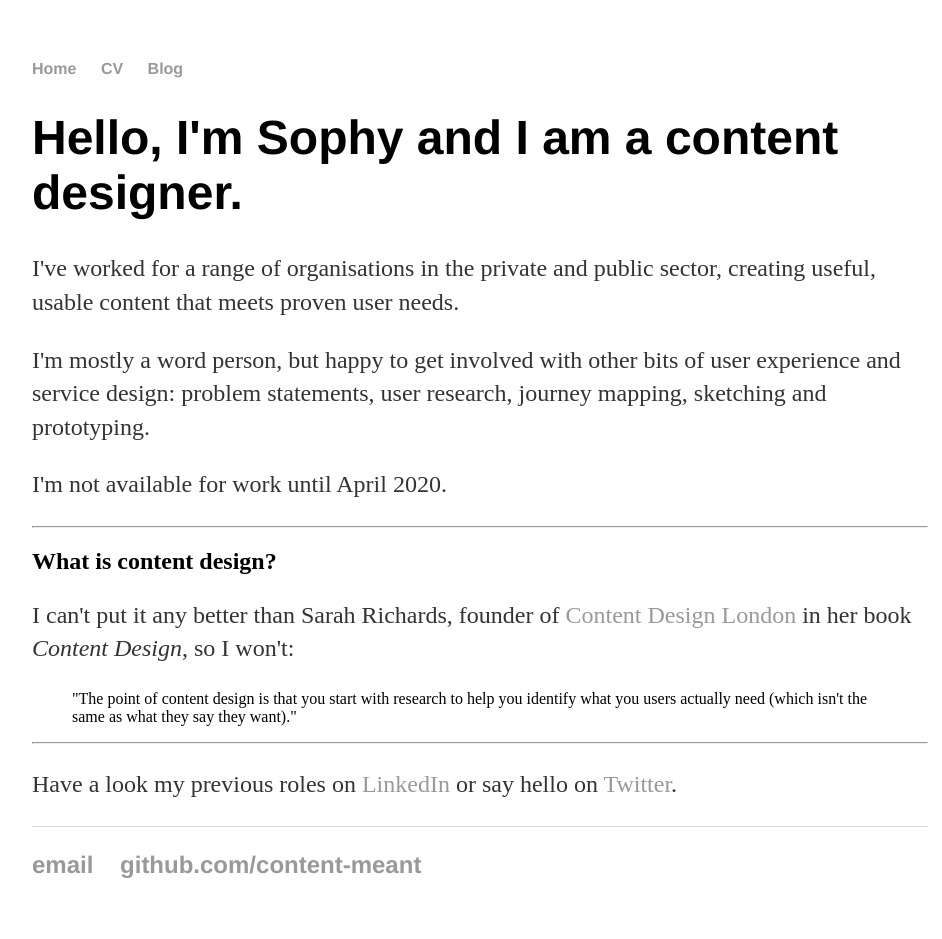
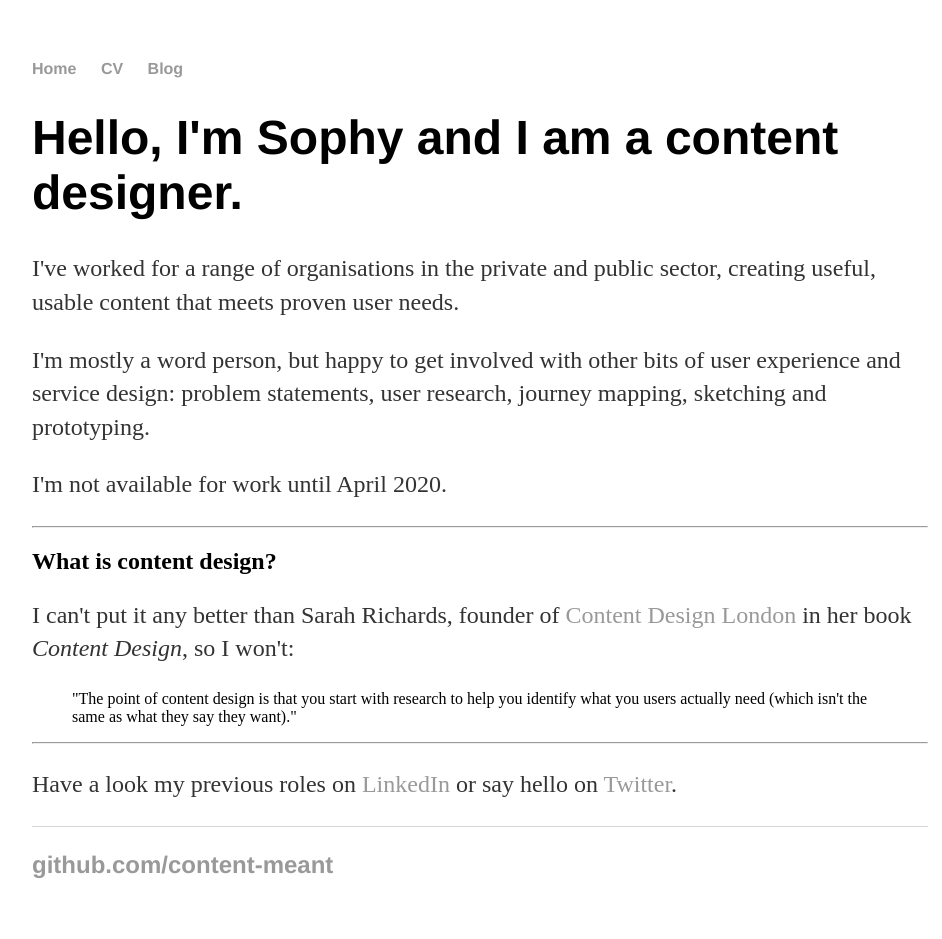
Before and after one commit to content-meant/content-meant.github.io, a Jekyll site: the page built from index.html, in a window 1280 px wide. Shown: the whole page, without its empty margins (160-1102 px from the left). Built offline with Jekyll 4.4.1, drawn with Linux system fonts in a browser that asks for light colours.

Commit message:
Update default.html

```diff
--- a/_layouts/default.html
+++ b/_layouts/default.html
@@ -20,7 +20,6 @@
 			</div><!-- /.container -->
 			<footer>
 	    		<ul>
-	        		<li><a href="mailto:sophycolbert@hotmail.com">email</a></li>
 	        		<li><a href="https://github.com/content-meant">github.com/content-meant</a></li>
 				</ul>
 			</footer>
```
